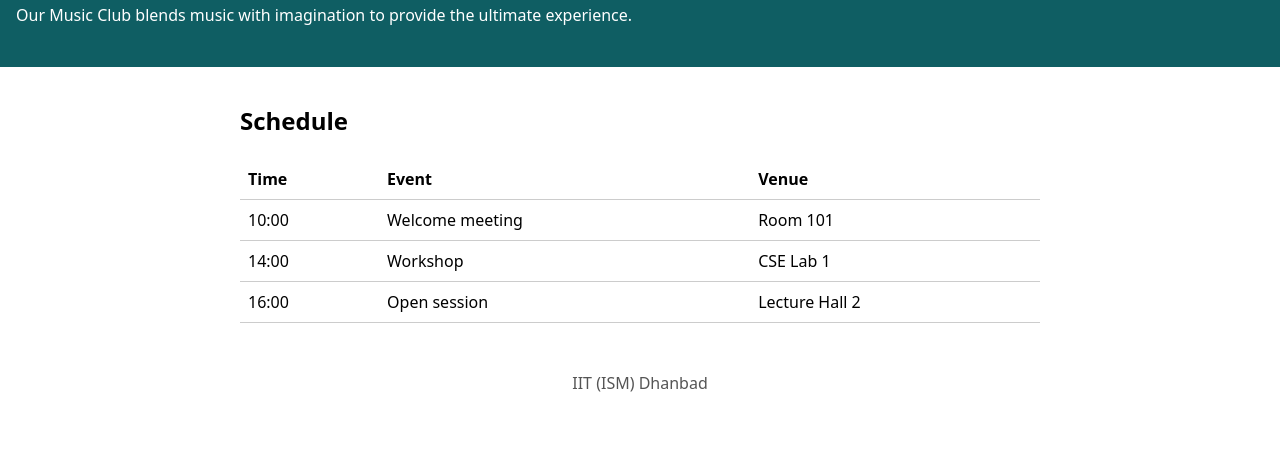
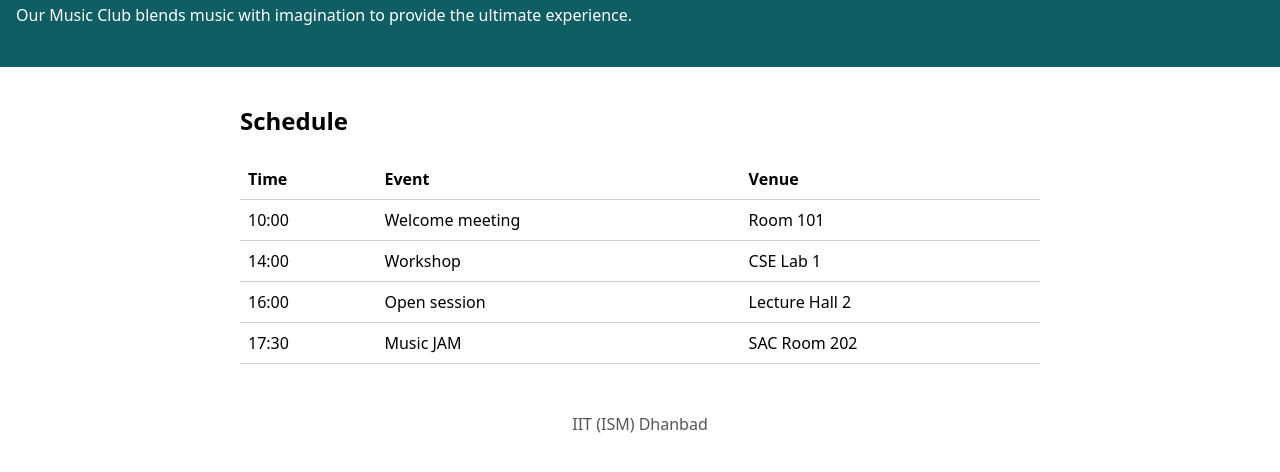
Before and after one commit to Saksham-26JE0675/club-page, a plain HTML site: page index.html in a window 1280 px wide. Shown: the part 112-584 px from the top of the page. Drawn offline with Linux system fonts and the light colour scheme.

Commit message:
fourth schedule

```diff
--- a/index.html
+++ b/index.html
@@ -23,6 +23,7 @@
           <tr><td>10:00</td><td>Welcome meeting</td><td>Room 101</td></tr>
           <tr><td>14:00</td><td>Workshop</td><td>CSE Lab 1</td></tr>
           <tr><td>16:00</td><td>Open session</td><td>Lecture Hall 2</td></tr>
+	  <tr><td>17:30</td><td>Music JAM</td><td>SAC Room 202</td></tr>
         </tbody>
       </table>
     </section>
```
